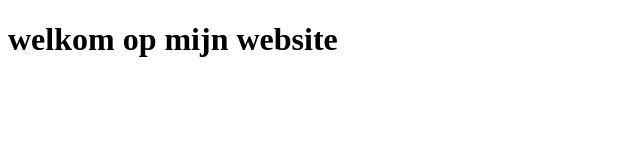
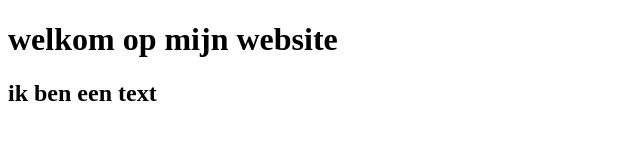
Before and after one commit to 2010joukebos/git-verdieping, a plain HTML site: page index.html in a window 1280 px wide. Shown: the whole page, without its empty margins (0-640 px from the left). Drawn offline with Linux system fonts and the light colour scheme.

Commit message:
ADD"header"

```diff
--- a/index.html
+++ b/index.html
@@ -7,5 +7,6 @@
 </head>
 <body>
     <h1>welkom op mijn website</h1>
+    <h2>ik ben een text</h2>
 </body>
 </html>
```
